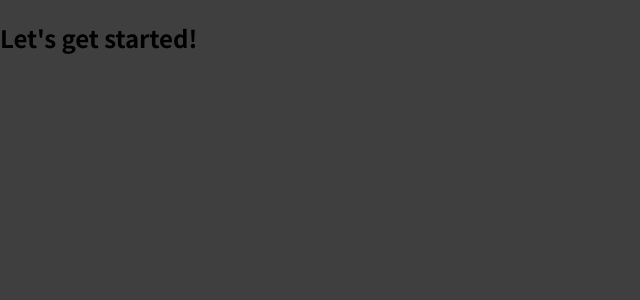
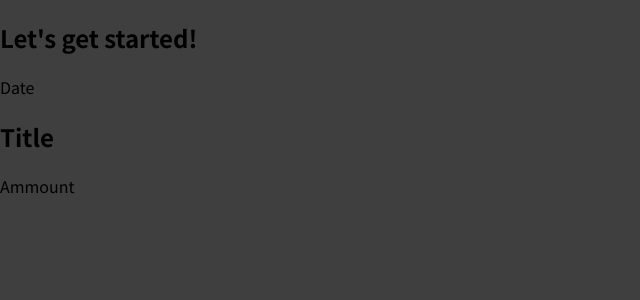
Before and after one commit to piotrekDo/react-starting-guide-udemy, a React (Create React App) app: page / in a window 1280 px wide. Shown: the top 300 px of the page, without its empty margins (0-640 px from the left). Built offline with nearby package versions, Linux system fonts and the light colour scheme.

Commit message:
first component

```diff
--- a/src/App.js
+++ b/src/App.js
@@ -1,7 +1,10 @@
+import ExpenseItem from "./components/ExpenseItem";
+
 function App() {
   return (
     <div>
       <h2>Let's get started!</h2>
+      <ExpenseItem />
     </div>
   );
 }
--- /dev/null
+++ b/src/components/ExpenseItem.js
@@ -0,0 +1,11 @@
+import React from 'react'
+
+export default function ExpenseItem() {
+  return (
+    <div>
+      <div>Date</div>
+      <div><h2>Title</h2></div>
+      <div>Ammount</div>
+    </div>
+  )
+}
```
Also changed, not shown: 1 other file (tests, documents, lock files or other folders).
